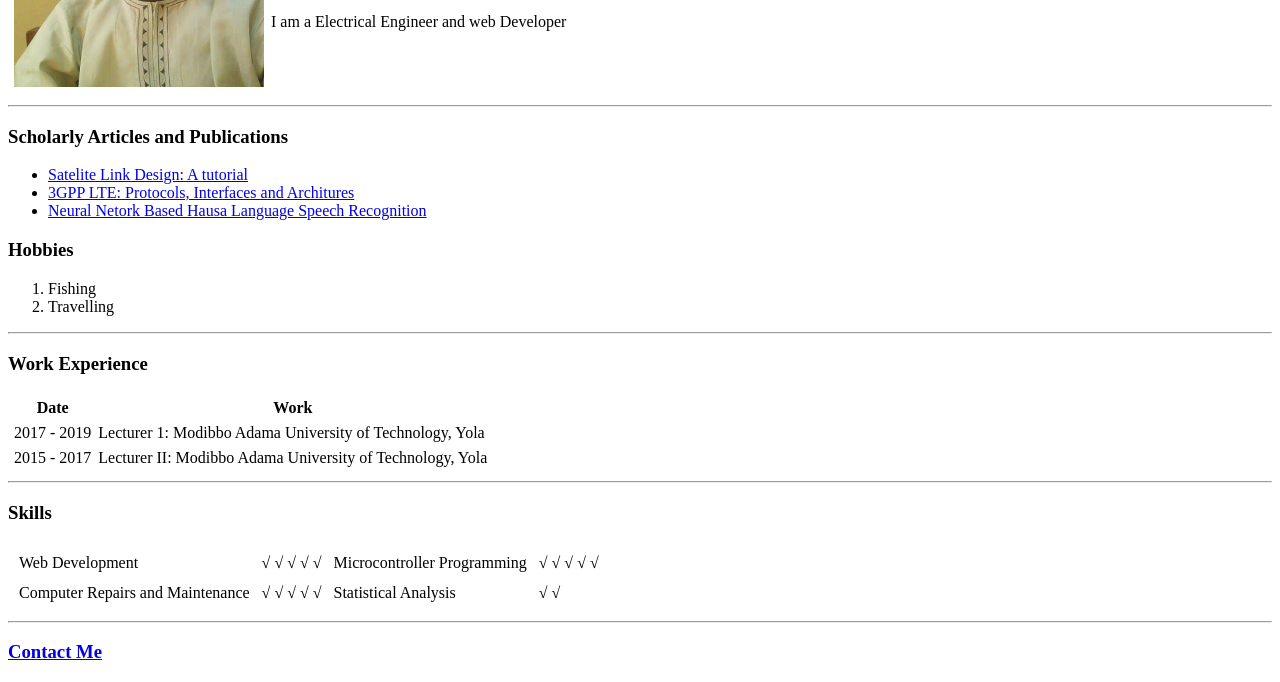
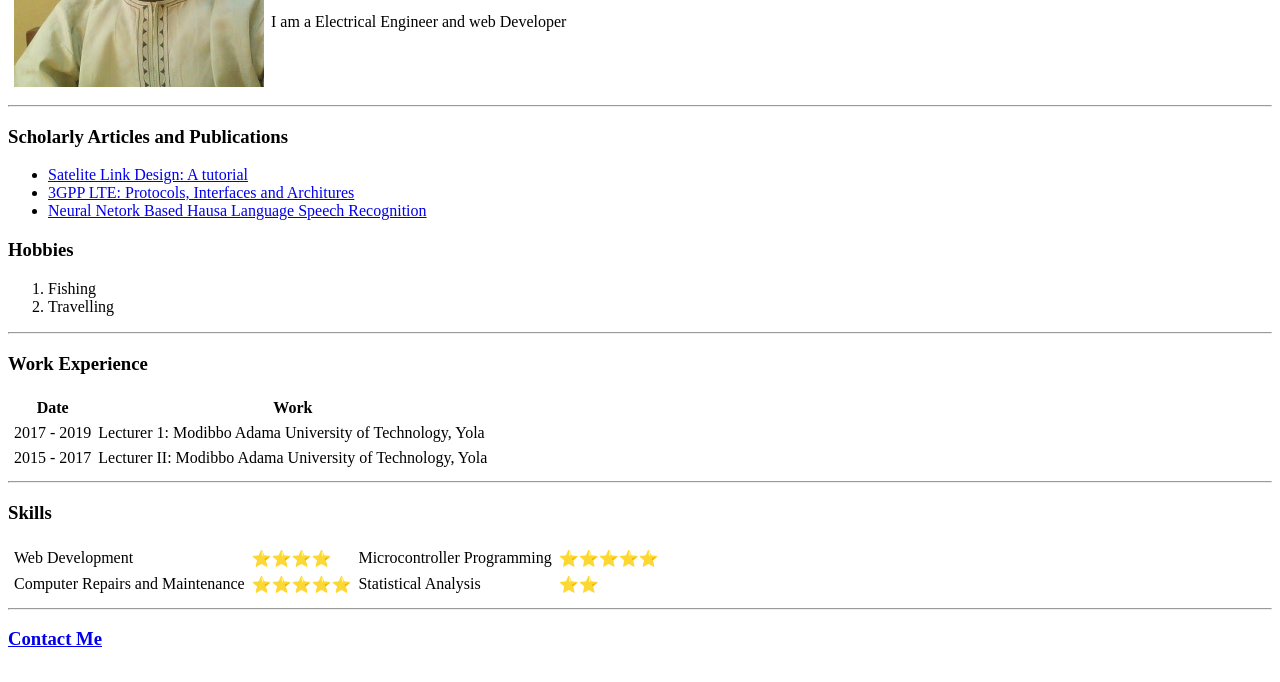
Before and after one commit to matthewluka/cv, a plain HTML site: page index.html in a window 1280 px wide. Shown: the part 177-859 px from the top of the page. Drawn offline with Linux system fonts and the light colour scheme.

Commit message:
Update index.html

```diff
--- a/index.html
+++ b/index.html
@@ -48,18 +48,18 @@
   </table>
   <hr>
   <h3>Skills</h3>
-  <table cellspacing = "10">
+  <table cellspacing = "5">
     <tr>
       <td>Web Development</td>
-      <td>√ √ √ √ √ </td>
+      <td>⭐⭐⭐⭐ </td>
       <td>Microcontroller Programming</td>
-      <td>√ √ √ √ √ </td>
+      <td>⭐⭐⭐⭐⭐ </td>
     </tr>
     <tr>
       <td>Computer Repairs and Maintenance</td>
-      <td>√ √ √ √ √ </td>
+      <td>⭐⭐⭐⭐⭐ </td>
       <td>Statistical Analysis</td>
-      <td>√ √</td>
+      <td>⭐⭐</td>
     </tr>
   </table>
   <hr>
```
